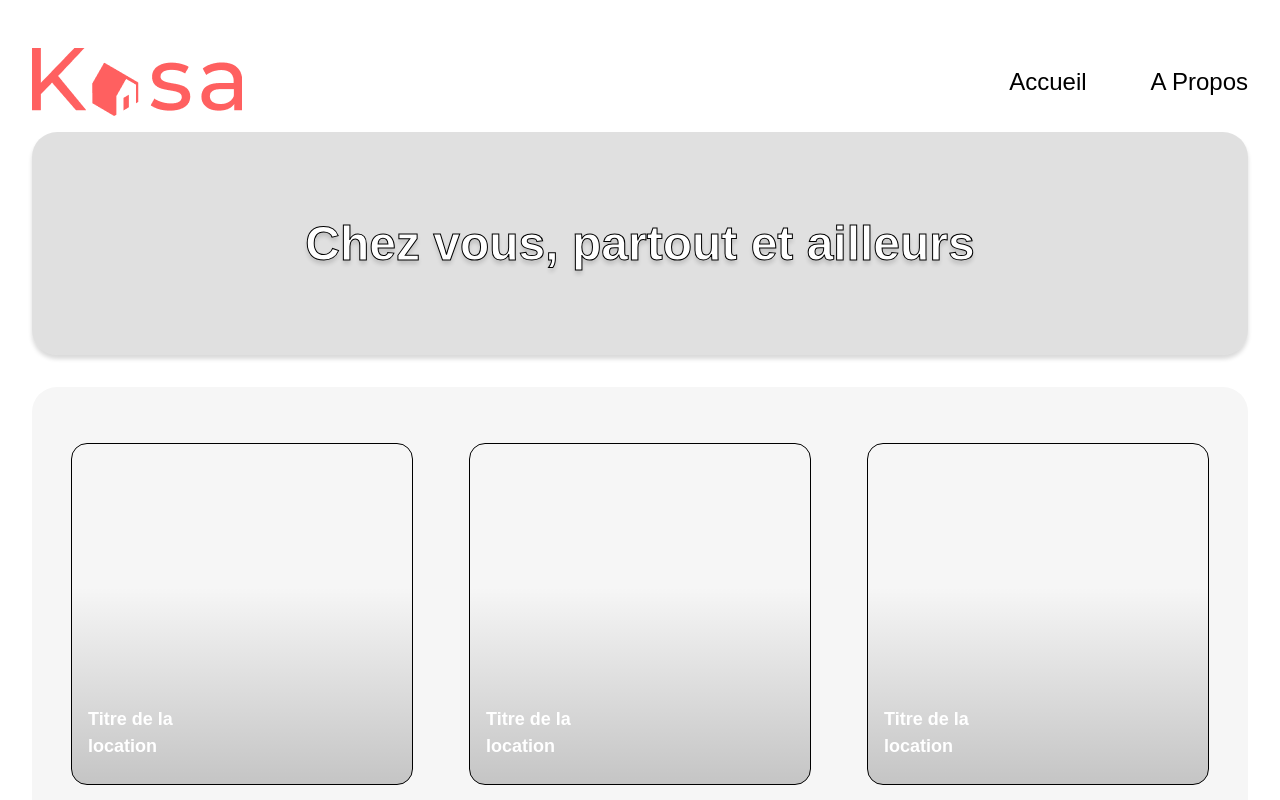
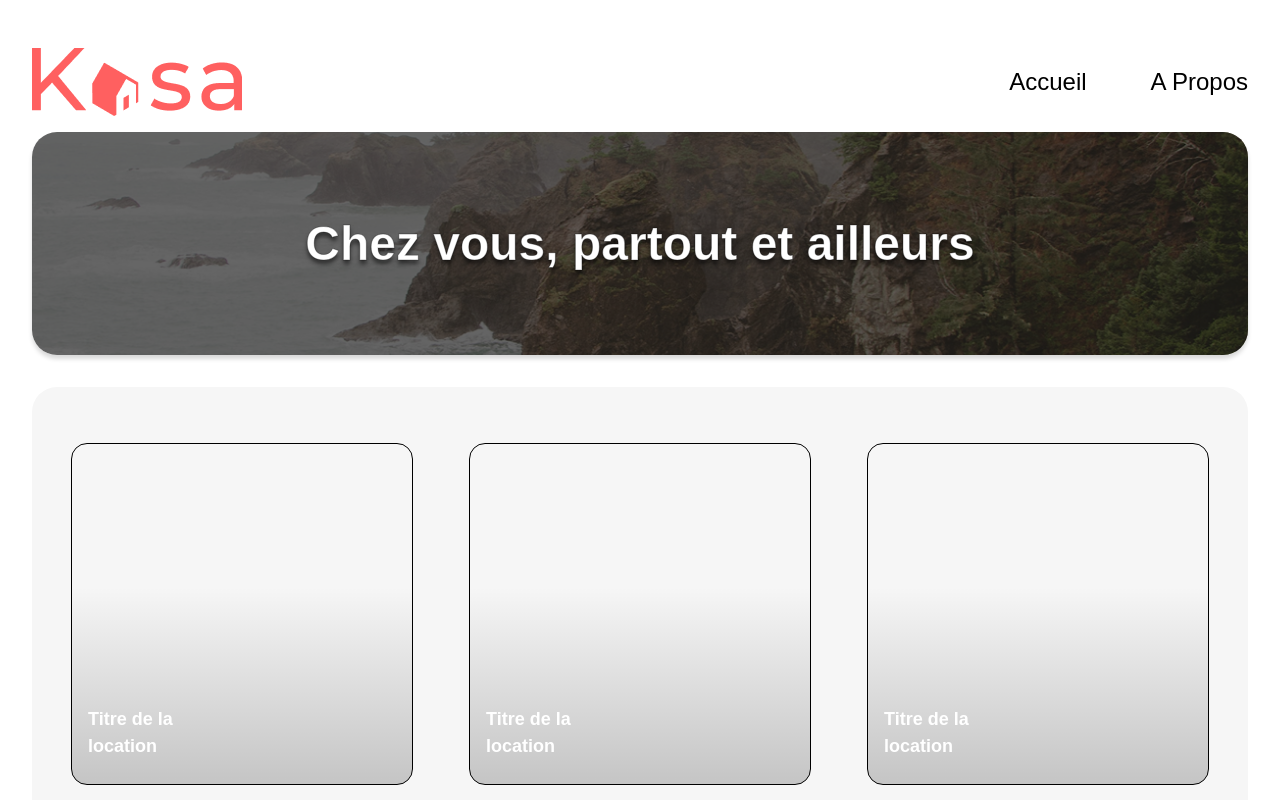
Before and after one commit to magdau5-dev/location-immobiliere-avec-React, a React (Vite) app: page / in a window 1280 px wide. Shown: the top 800 px of the page. Built offline with nearby package versions, Linux system fonts and the light colour scheme.

Commit message:
Add : banner fonctionnal

```diff
--- a/src/components/Banner.jsx
+++ b/src/components/Banner.jsx
@@ -1,10 +1,21 @@
-const Banner = () => {
+const Banner = ({
+    className = "",
+    backgroundUrl,
+    overlayColor = "rgba(0, 0, 0, 0.6)",
+}) => {
     return (
-        <>
-            <div className="banner">
-                <p>Chez vous, partout et ailleurs</p>
-            </div>
-        </>
+        <div
+            className={`banner-container ${className}`}
+            style={{ backgroundImage: `url(${backgroundUrl})` }}
+        >
+            <div
+                className="banner-overlay"
+                style={{ backgroundColor: overlayColor }}
+            ></div>
+
+            <p className="banner-text">Chez vous, partout et ailleurs</p>
+        </div>
     );
 };
+
 export default Banner;
--- a/src/index.sass
+++ b/src/index.sass
@@ -47,6 +47,7 @@ img
   display: flex
   gap: 4rem
   font-size: 24px
+  font-weight: 500
 
   a
     text-decoration: none
@@ -122,24 +123,31 @@ img
 
 
 // ------ Banner ------ //
-.banner
+.banner-container
+  position: relative
   width: 100%
   height: 223px
   margin-bottom: 2rem
   border-radius: 25px
-  background-color: #0000001f // a retirer et a remplacer par une image de fond
-  // background-image: url("../assets/banner.png") + opacité 60%
   background-size: cover
   background-position: center
   box-shadow: 0px 4px 4px rgba(0, 0, 0, 0.15)
-
-  color: #ffffff
-  text-shadow: 0px 4px 4px rgba(0, 0, 0, 0.15)
-  -webkit-text-stroke: 1px rgba(0, 0, 0, 1)
-  font-size: 48px
-  font-weight: 700
-  // police montserrat a ajouter
+  overflow: hidden
 
   display: flex
   align-items: center
   justify-content: center
+
+.banner-overlay
+  position: absolute
+  inset: 0
+
+.banner-text
+  position: relative
+  z-index: 1
+  color: #ffffff
+  text-shadow: 0px 4px 4px rgba(0, 0, 0, 0.55)
+  -webkit-text-stroke: 1px rgba(0, 0, 0, 0.3)
+  font-size: 48px
+  font-weight: 700
+  text-align: center
--- a/src/sections/HomeSection.jsx
+++ b/src/sections/HomeSection.jsx
@@ -5,7 +5,7 @@ const HomeSection = () => {
     return (
         <>
             <div>
-                <Banner />
+                <Banner backgroundUrl="/src/assets/coastalCliff.png" />
                 <div className="thumb-container">
                     <Thumb />
                     <Thumb />
```
Also changed, not shown: src/assets/coastalCliff.png, src/assets/logoKasa2.png (added).
